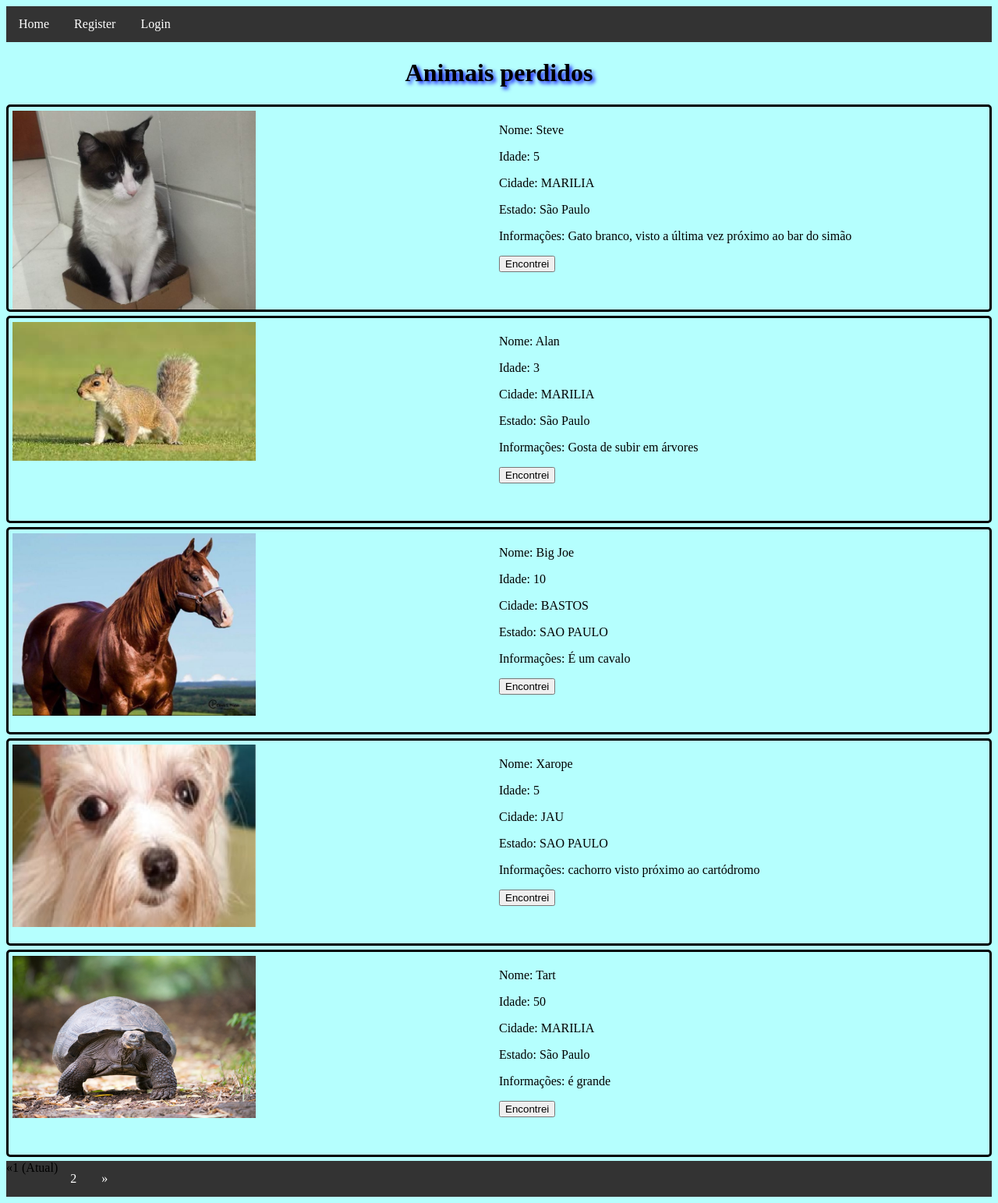
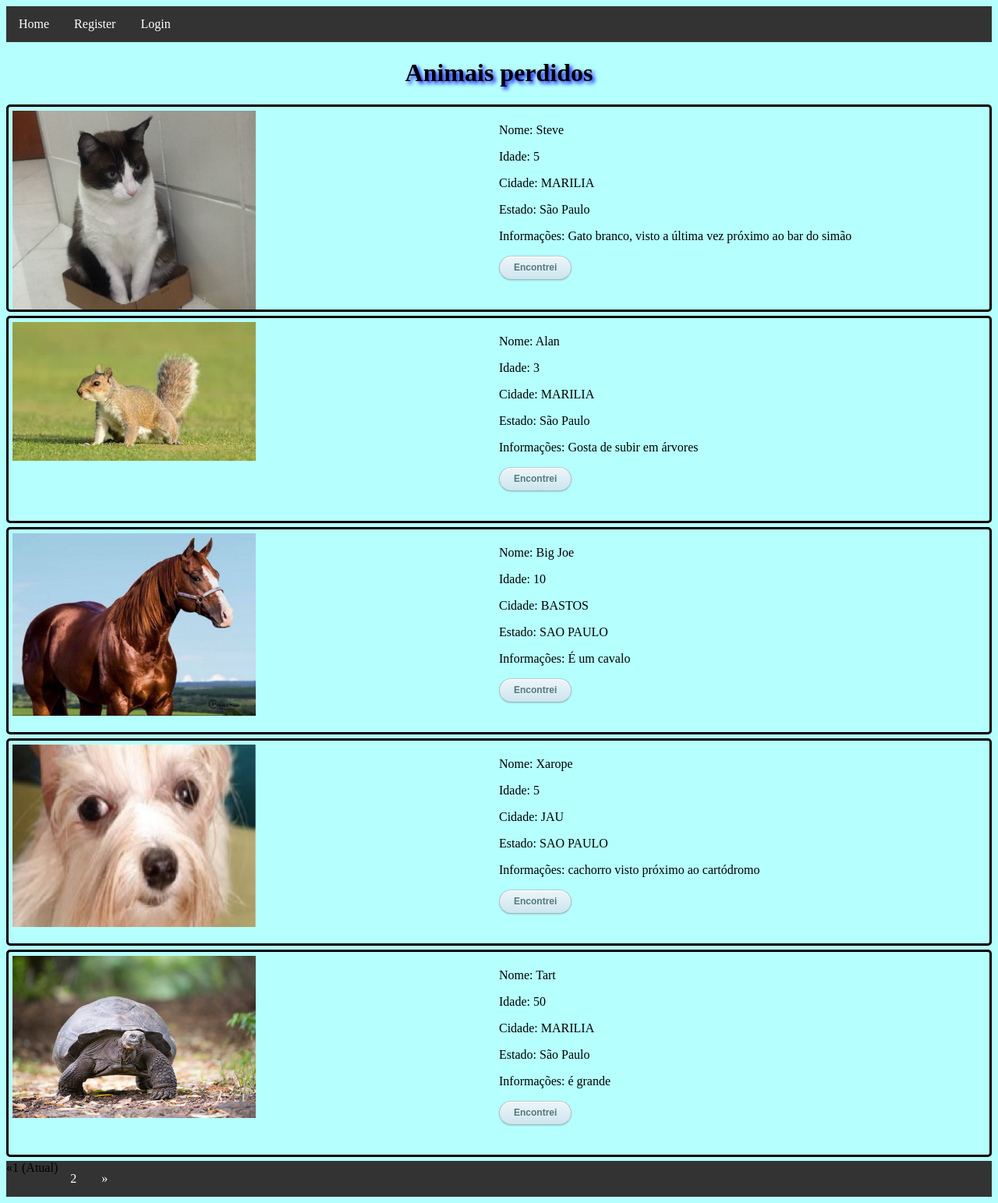
Before and after one commit to gChiqueti/AnimalFinder, a Django app: page / in a window 1280 px wide. Shown: the whole page at 78% size. Run offline with Django 3.2, Linux system fonts and the light colour scheme; data comes from the database, SQL or seed files in the repository; both versions use the stored data as it was after the commit.

Commit message:
alterado permissoes de sites e css de encontrei animal
inserido decorador login_requires em páginas em que é necessário realizar o login antes de acessá-la.
Criado estilo de botão para o "encontrei"

```diff
--- a/AnimalFinder/AnimalFinderWeb/settings.py
+++ b/AnimalFinder/AnimalFinderWeb/settings.py
@@ -26,7 +26,7 @@ SECRET_KEY = '(y$9pdd#4y+4-14r!f@w*@8&a3%w*nmed$1l2j%@^k&kzs$pny'
 DEBUG = True
 
 ALLOWED_HOSTS = []
-
+LOGIN_URL = 'login'
 
 # Application definition
 
--- a/AnimalFinder/product/static/style.css
+++ b/AnimalFinder/product/static/style.css
@@ -17,14 +17,6 @@ thead {
 table, th, td {
 	border: 1px solid black;
 }
-
-
-
-/* .navbar{
-	position: fixed;
-	top: 0;
-	width: 100%;
-} */
 
 ul {
   list-style-type: none;
@@ -69,12 +61,13 @@ li a:hover {
 
 }
 
+
+
 .imagem{
 	display:inline-block;
 	width: 50%;
 	float: left;
 	max-height:100%;
-
 
 }
 
@@ -83,3 +76,31 @@ li a:hover {
 	width: 50%;
 	float:rigth;
 }
+
+.encontrei {
+  padding: 0 18px;
+  height: 29px;
+  font-size: 12px;
+  font-weight: bold;
+  color: #527881;
+  text-shadow: 0 1px #e3f1f1;
+  background: #cde5ef;
+  border: 1px solid;
+  border-color: #b4ccce #b3c0c8 #9eb9c2;
+  border-radius: 16px;
+  outline: 0;
+  -webkit-box-sizing: content-box;
+  -moz-box-sizing: content-box;
+  box-sizing: content-box;
+  background-image: -webkit-linear-gradient(top, #edf5f8, #cde5ef);
+  background-image: -moz-linear-gradient(top, #edf5f8, #cde5ef);
+  background-image: -o-linear-gradient(top, #edf5f8, #cde5ef);
+  background-image: linear-gradient(to bottom, #edf5f8, #cde5ef);
+  -webkit-box-shadow: inset 0 1px white, 0 1px 2px rgba(0, 0, 0, 0.15);
+  box-shadow: inset 0 1px white, 0 1px 2px rgba(0, 0, 0, 0.15);
+}
+
+.encontrei:hover{
+	border-color: #333;
+
+}
--- a/AnimalFinder/product/templates/pagina_principal.html
+++ b/AnimalFinder/product/templates/pagina_principal.html
@@ -30,7 +30,7 @@
 					<p>Estado: {{animal.estado_desaparecimento}}</p>
 					<p>Informações: {{animal.informacoes_extras}}</p>
 					<form action="{%  url 'animal_encontrado' animal.id %}">
-						<input type="submit" value="Encontrei" />
+						<input class="encontrei" type="submit" value="Encontrei" />
 					</form>
 				</div>
 
--- a/AnimalFinder/product/views.py
+++ b/AnimalFinder/product/views.py
@@ -6,6 +6,7 @@ from django.http import HttpResponseRedirect
 from django.urls import reverse
 from django.core.paginator import Paginator, EmptyPage, PageNotAnInteger
 from django.core.serializers import serialize
+from django.contrib.auth.decorators import login_required
 
 
 def pagina_principal(request):
@@ -20,7 +21,7 @@ def pagina_principal(request):
         animais_cadastrados = paginator.page(paginator.num_pages)
     return render(request, 'pagina_principal.html', {'animais_cadastrados': animais_cadastrados})
 
-
+@login_required
 def cadastrar_animal(request):
     form = AnimalForm(data=request.POST, files=request.FILES)
     print('ok')
@@ -53,11 +54,12 @@ def cadastrar_dono(request):
         context['registration_form'] = form
     return render(request, 'cadastrar_dono.html', context)
 
+@login_required
 def logout_view(request):
     logout(request)
     return redirect('pagina_principal')
 
-
+@login_required
 def meus_animais(request):
     animals = [i for i in Animal.objects.all() if i.dono.email==request.user.email]
     contatos = []
@@ -66,6 +68,7 @@ def meus_animais(request):
     context = {'animais': zip(animals, contatos) }
     return render(request, 'meus_animais.html', context)
 
+@login_required
 def animal_edit(request, id=None):
     animal = get_object_or_404(Animal, id=id)
     if request.method == 'POST':
@@ -79,6 +82,7 @@ def animal_edit(request, id=None):
         user_form = AnimalForm(instance=animal)
         return render(request, 'editar_animal.html', {"user_form": user_form})
 
+@login_required
 def animal_delete(request, id=None):
     animal = get_object_or_404(Animal, id=id)
     if request.method == 'POST':
```
Also changed, not shown: AnimalFinder/product/templates/animal_encontrado.html (+5 -2 lines), AnimalFinder/db.sqlite3.
